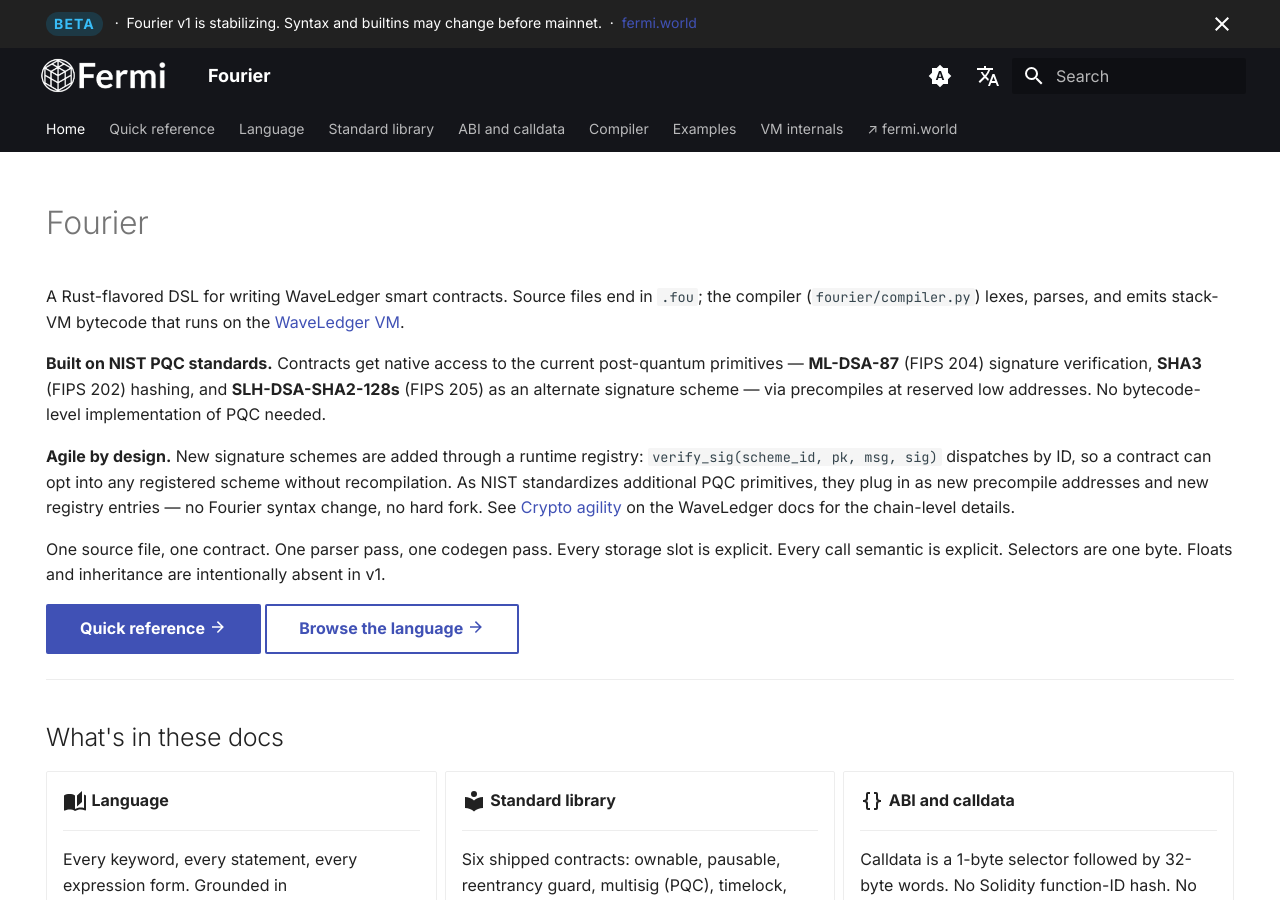
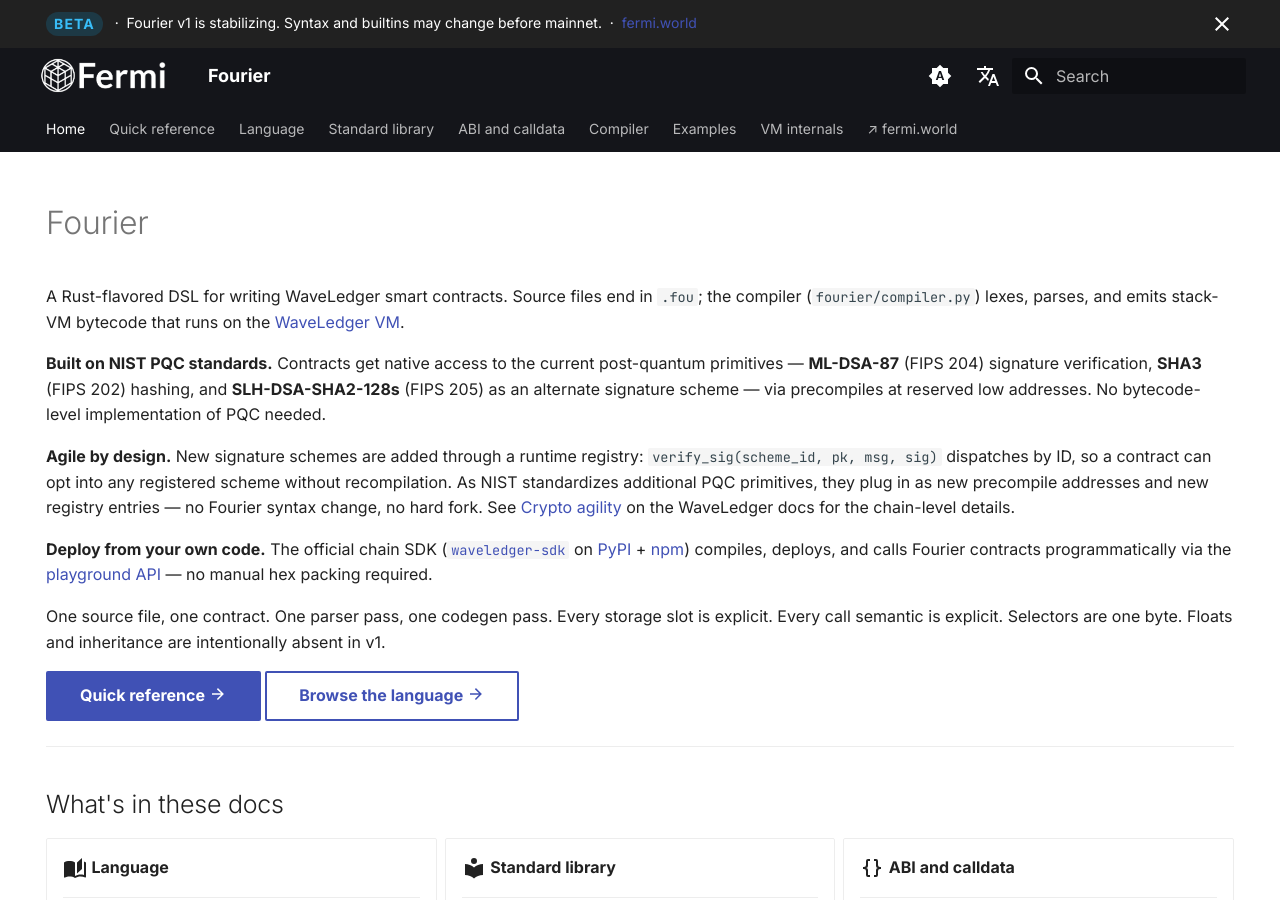
Before and after one commit to DosseyRichards/Fermi-Fourier, an MkDocs documentation site: the page built from docs/index.md, in a window 1280 px wide and 900 px high. Built offline with MkDocs 1.6.1 and Material for MkDocs 9.7.7, drawn with Linux system fonts in a browser that asks for light colours; comment, search, counter and statistics services are not loaded.

Commit message:
docs: link the waveledger-sdk on the Fourier front page

```diff
--- a/docs/index.md
+++ b/docs/index.md
@@ -26,6 +26,14 @@ precompile addresses and new registry entries — no Fourier syntax
 change, no hard fork. See
 [Crypto agility](https://docs.waveledger.net/concepts/agility/) on the
 WaveLedger docs for the chain-level details.
+
+**Deploy from your own code.** The official chain SDK
+([`waveledger-sdk`](https://docs.waveledger.net/sdk/) on
+[PyPI](https://pypi.org/project/waveledger-sdk/) +
+[npm](https://www.npmjs.com/package/waveledger-sdk)) compiles, deploys,
+and calls Fourier contracts programmatically via the
+[playground API](https://docs.waveledger.net/api/playground/) — no
+manual hex packing required.
 
 One source file, one contract. One parser pass, one codegen pass.
 Every storage slot is explicit. Every call semantic is explicit.
```
